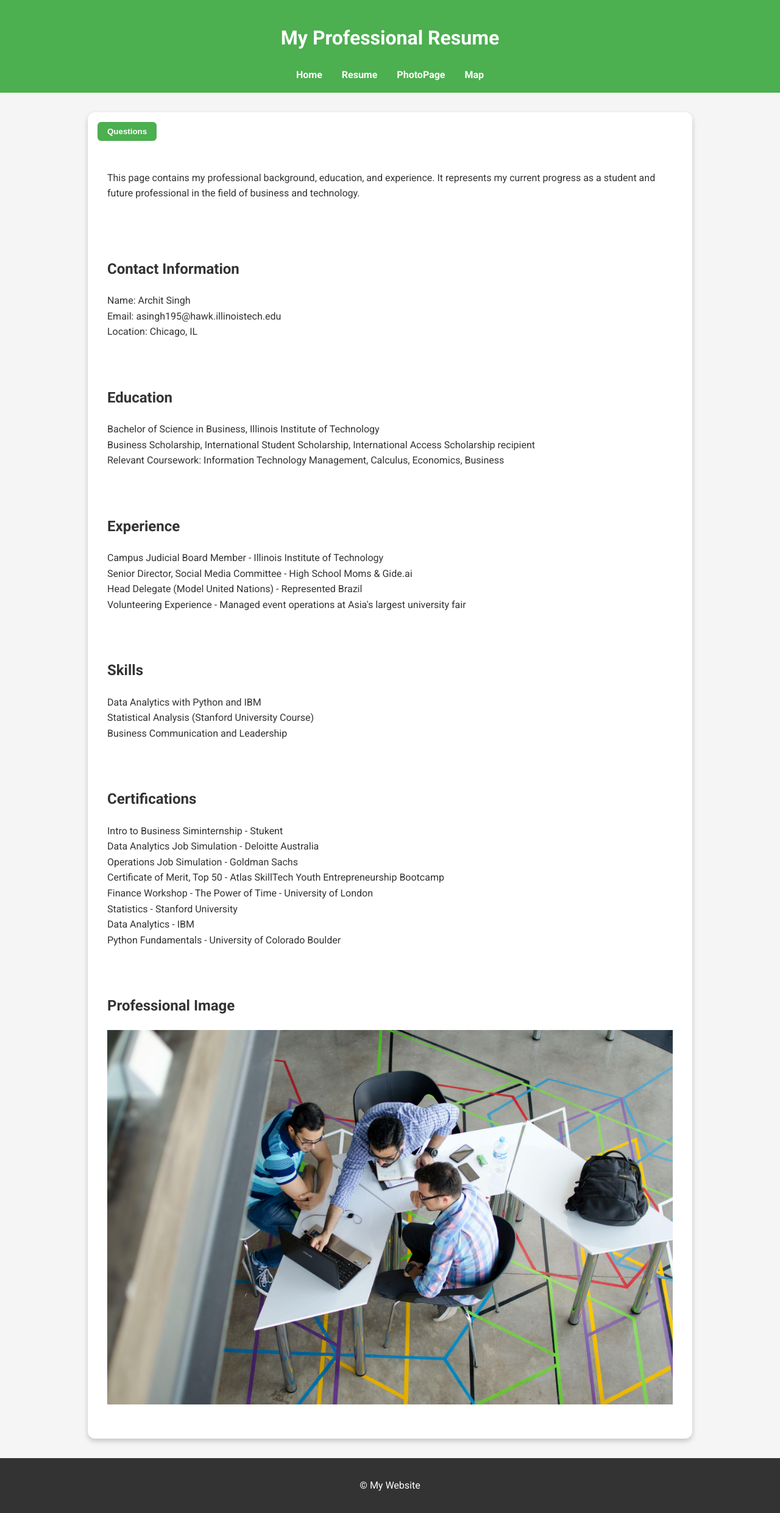
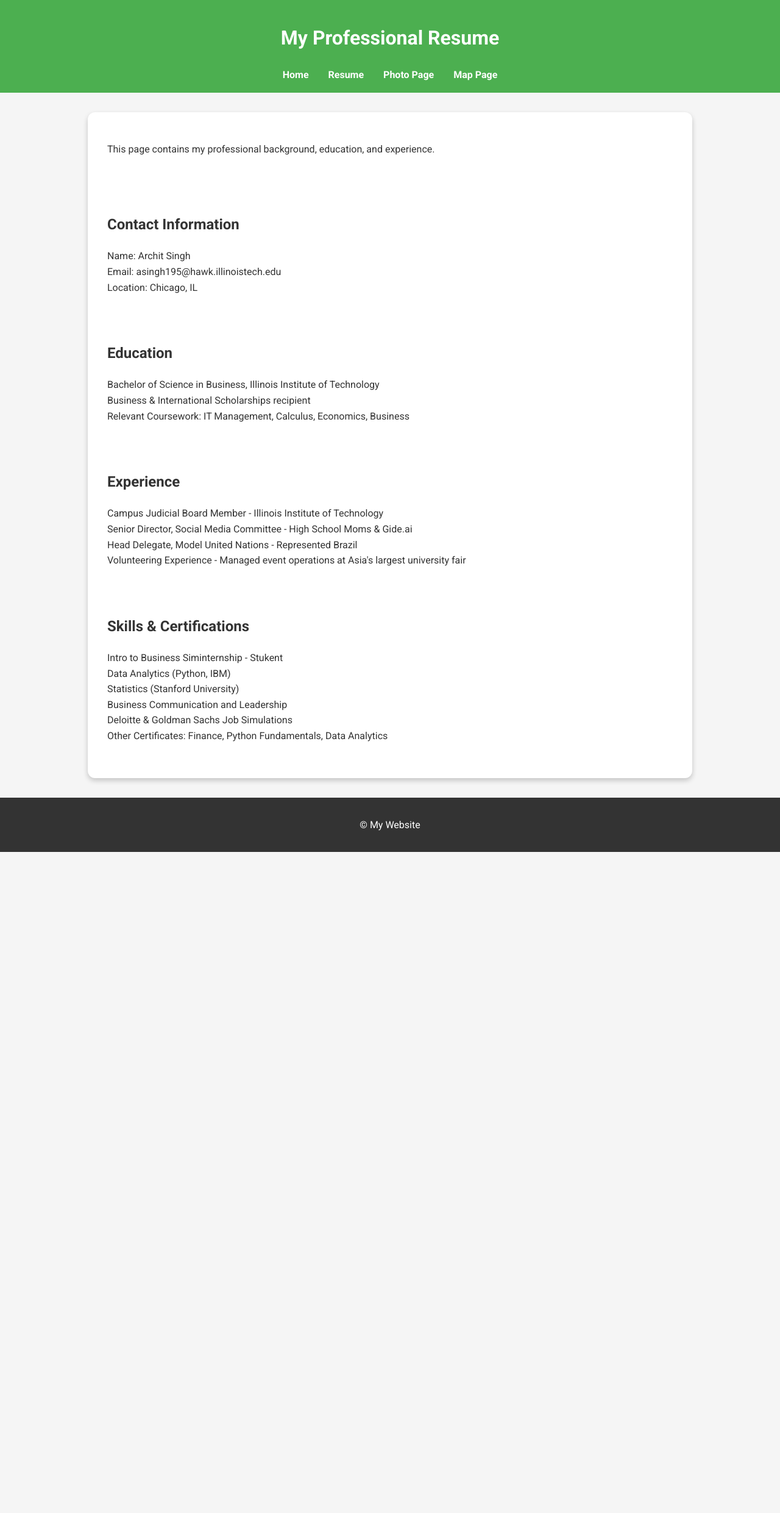
Before and after one commit to A737-com/Project_3, a plain HTML site: page resume.html in a window 1280 px wide. Shown: the whole page at 61% size. After the commit the page ends 1397 px from the top, so only its background shows below. Drawn offline with Linux system fonts and the light colour scheme.

Commit message:
index.html

```diff
--- a/js/script.js
+++ b/js/script.js
@@ -1,7 +1,5 @@
-/* ---------- DOM-safe function ---------- */
 function safeGet(id) { return document.getElementById(id); }
 
-/* ---------- Questions Button ---------- */
 document.addEventListener('DOMContentLoaded', function () {
   const qBtn = safeGet('questionBtn');
   if (qBtn) {
@@ -29,9 +27,8 @@ document.addEventListener('DOMContentLoaded', function () {
   }
 });
 
-/* ---------- Google Maps ---------- */
 function initMap() {
-  const center = { lat: 41.8781, lng: -87.6298 }; // Chicago
+  const center = { lat: 41.8781, lng: -87.6298 };
   const map = new google.maps.Map(document.getElementById('map'), { zoom: 10, center, mapTypeControl: true, streetViewControl: false });
   window.map = map;
 
@@ -50,7 +47,6 @@ function initMap() {
     });
   });
 
-  // Click-to-add marker
   map.addListener('click', function (e) {
     const clickedPos = { lat: e.latLng.lat(), lng: e.latLng.lng() };
     const newMarker = new google.maps.Marker({ position: clickedPos, map, title: "Custom marker" });
--- a/resume.html
+++ b/resume.html
@@ -14,17 +14,15 @@
     <ul>
       <li><a href="index.html">Home</a></li>
       <li><a href="resume.html">Resume</a></li>
-        <li><a href="page3.html">PhotoPage</a></li>
-        <li><a href="map.html">Map</a></li>
+      <li><a href="page3.html">Photo Page</a></li>
+      <li><a href="map.html">Map Page</a></li>
     </ul>
   </nav>
 </header>
 
 <div id="page-wrapper">
-    <button id="questionBtn">Questions</button>
-
   <section>
-      <p>This page contains my professional background, education, and experience. It represents my current progress as a student and future professional in the field of business and technology.</p>
+    <p>This page contains my professional background, education, and experience.</p>
   </section>
 
   <section>
@@ -40,8 +38,8 @@
     <h2>Education</h2>
     <ul>
       <li>Bachelor of Science in Business, Illinois Institute of Technology</li>
-        <li>Business Scholarship, International Student Scholarship, International Access Scholarship recipient</li>
-        <li>Relevant Coursework: Information Technology Management, Calculus, Economics, Business</li>
+      <li>Business & International Scholarships recipient</li>
+      <li>Relevant Coursework: IT Management, Calculus, Economics, Business</li>
     </ul>
   </section>
 
@@ -50,37 +48,21 @@
     <ul>
       <li>Campus Judicial Board Member - Illinois Institute of Technology</li>
       <li>Senior Director, Social Media Committee - High School Moms & Gide.ai</li>
-        <li>Head Delegate (Model United Nations) - Represented Brazil</li>
+      <li>Head Delegate, Model United Nations - Represented Brazil</li>
       <li>Volunteering Experience - Managed event operations at Asia's largest university fair</li>
     </ul>
   </section>
 
   <section>
-      <h2>Skills</h2>
-      <ul>
-        <li>Data Analytics with Python and IBM</li>
-        <li>Statistical Analysis (Stanford University Course)</li>
-        <li>Business Communication and Leadership</li>
-      </ul>
-    </section>
-
-    <section>
-      <h2>Certifications</h2>
+    <h2>Skills & Certifications</h2>
     <ul>
       <li>Intro to Business Siminternship - Stukent</li>
-        <li>Data Analytics Job Simulation - Deloitte Australia</li>
-        <li>Operations Job Simulation - Goldman Sachs</li>
-        <li>Certificate of Merit, Top 50 - Atlas SkillTech Youth Entrepreneurship Bootcamp</li>
-        <li>Finance Workshop - The Power of Time - University of London</li>
-        <li>Statistics - Stanford University</li>
-        <li>Data Analytics - IBM</li>
-        <li>Python Fundamentals - University of Colorado Boulder</li>
+      <li>Data Analytics (Python, IBM)</li>
+      <li>Statistics (Stanford University)</li>
+      <li>Business Communication and Leadership</li>
+      <li>Deloitte & Goldman Sachs Job Simulations</li>
+      <li>Other Certificates: Finance, Python Fundamentals, Data Analytics</li>
     </ul>
-    </section>
-
-    <section>
-      <h2>Professional Image</h2>
-      <img src="images/pexels-visual-tag-mx-1321732-2566581.jpg" alt="Professional image symbolizing career growth">
   </section>
 </div>
 
--- a/style.css
+++ b/style.css
@@ -1,7 +1,5 @@
-/* Import Google Font */
 @import url('https://fonts.googleapis.com/css2?family=Roboto:wght@400;700&display=swap');
 
-/* ---------- Reset & General Styling ---------- */
 body {
   font-family: 'Roboto', Arial, sans-serif;
   line-height: 1.6;
@@ -11,13 +9,8 @@ body {
   color: #333;
 }
 
-ul {
-  list-style: none;
-  padding: 0;
-  margin: 0;
-}
+ul { list-style: none; padding: 0; margin: 0; }
 
-/* ---------- Header & Navigation ---------- */
 header {
   background-color: #4CAF50;
   color: white;
@@ -41,7 +34,6 @@ nav a:hover {
   text-decoration: underline;
 }
 
-/* ---------- Page Wrapper & Sections ---------- */
 #page-wrapper {
   max-width: 960px;
   margin: 2rem auto;
@@ -51,22 +43,11 @@ nav a:hover {
   box-shadow: 0 4px 8px rgba(0,0,0,0.2);
 }
 
-section {
-  margin-bottom: 1.5rem;
-  padding: 1rem;
-  border-radius: 8px;
-}
+section { margin-bottom: 1.5rem; padding: 1rem; border-radius: 8px; }
 
-/* ---------- Images & Videos ---------- */
-img, video {
-  max-width: 100%;
-  height: auto;
-  display: block;
-  margin-top: 0.5rem;
-}
+img, video { max-width: 100%; height: auto; display: block; margin-top: 0.5rem; }
 
-/* ---------- Questions Button ---------- */
-#questionBtn {
+#questionBtn, #locateBtn {
   display: inline-block;
   margin-bottom: 1rem;
   padding: 0.5rem 1rem;
@@ -78,11 +59,8 @@ img, video {
   font-weight: bold;
 }
 
-#questionBtn:hover {
-  background-color: #45a049;
-}
+#questionBtn:hover, #locateBtn:hover { background-color: #45a049; }
 
-/* ---------- Footer ---------- */
 footer {
   text-align: center;
   padding: 1rem 0;
@@ -90,15 +68,9 @@ footer {
   color: white;
 }
 
-/* ---------- Map Div ---------- */
-#map {
-  width: 100%;
-  height: 500px;
-  border-radius: 12px;
-  margin-top: 1rem;
-}
+#map { width: 100%; height: 500px; border-radius: 12px; margin-top: 1rem; }
 
-/* ---------- Media Queries ---------- */
+/* Media Queries */
 @media (max-width: 768px) {
   body { font-size: 16px; }
   nav ul { flex-direction: column; gap: 1em; }
```
Also changed, not shown: index.html (+1 -6 lines), map.html (+0 -1 lines), page3.html (+11 -30 lines). Lines whose indentation alone changed are shown as unchanged.
